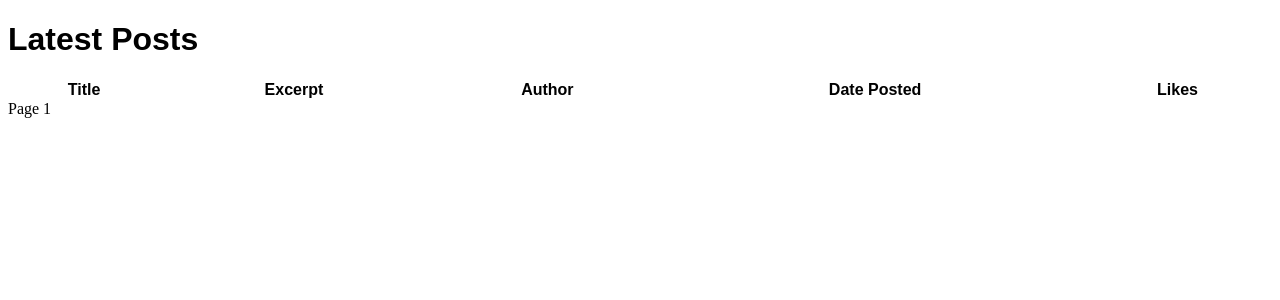
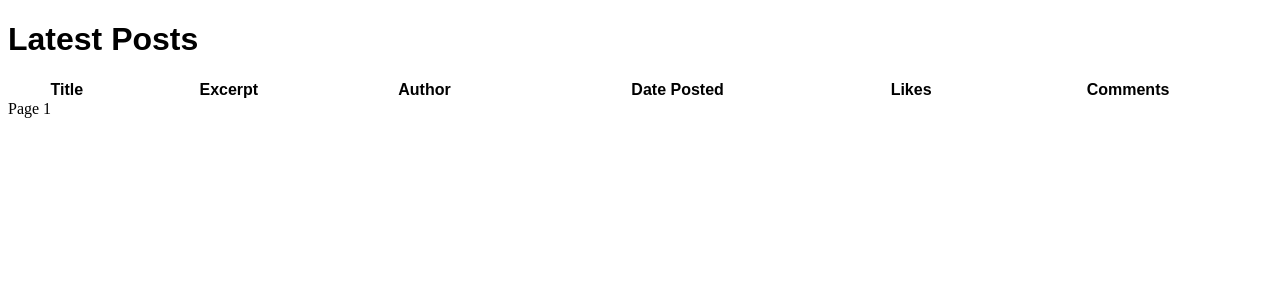
Before and after one commit to W1THRD/IdiotNet, a Flask app: page /posts/latest in a window 1280 px wide. Shown: the part 126-426 px from the top of the page. Run offline with Flask 3, Linux system fonts and the light colour scheme; data that the repository does not hold is empty; parts of the project's set-up code (start-up, migrations or seed data) failed here and were passed over.

Commit message:
Added comment counter

```diff
--- a/templates/table.html
+++ b/templates/table.html
@@ -1,5 +1,5 @@
 <table id="latest-table">
-    <tr><th>Title</th><th>Excerpt</th><th>Author</th><th>Date Posted</th><th>Likes</th></tr>
+    <tr><th>Title</th><th>Excerpt</th><th>Author</th><th>Date Posted</th><th>Likes</th><th>Comments</th></tr>
     {% for post in posts %}
         <tr>
             <th><a href="{{ routes["post"].format(post.post_id) }}">{{ post.title[:12] }}</a></th>
@@ -7,6 +7,7 @@
             <th><a href="{{ routes["user"].format(post.author) }}">{{ post.author }}</a></th>
             <th>{{ post.date_posted.strftime("%Y-%m-%d %H:%M:%S.%f") }}</th>
             <th>{{ post.likes }}</th>
+            <th>{{ post.comments|length }}</th>
         </tr>
     {% endfor %}
 </table>
```
